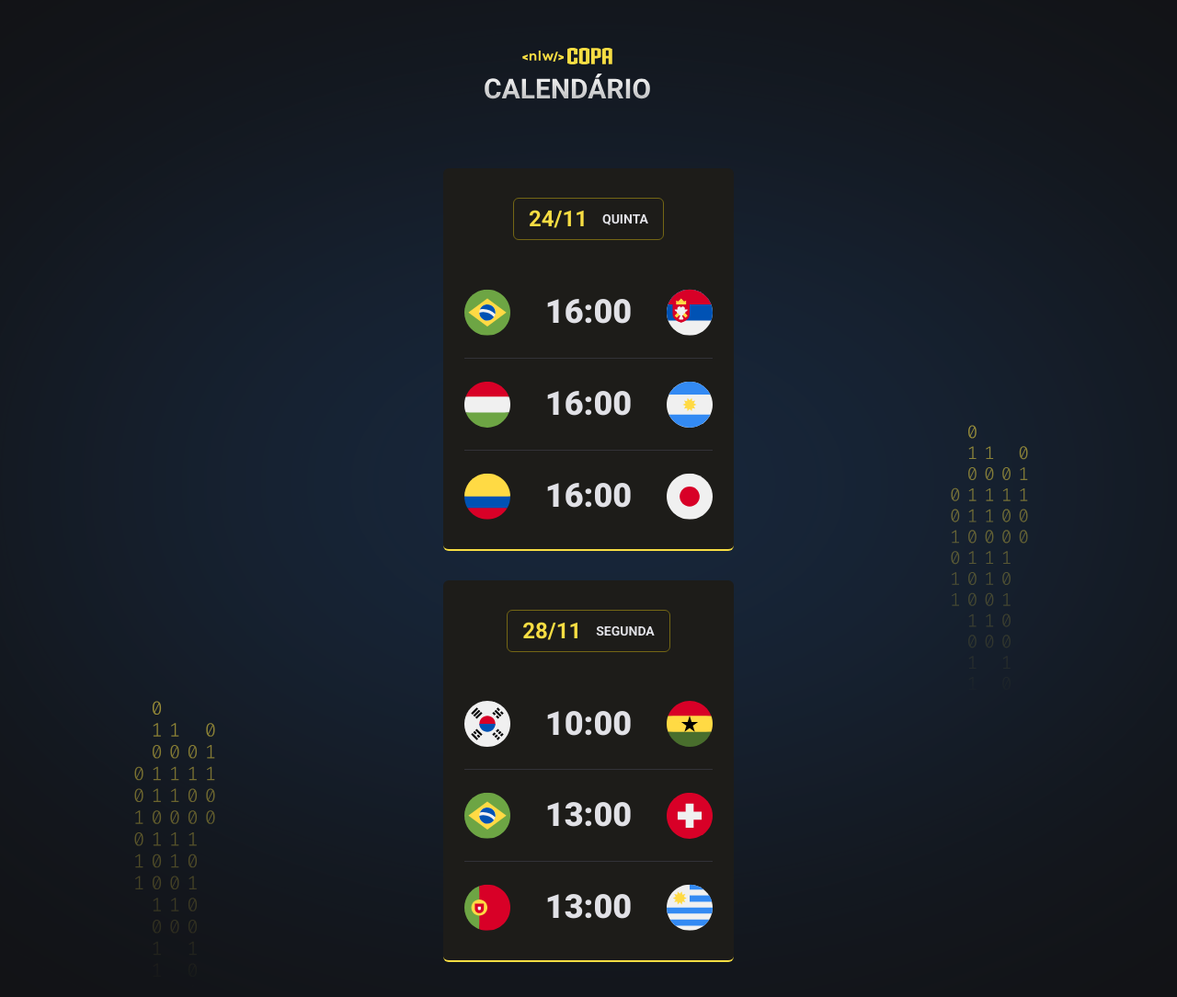
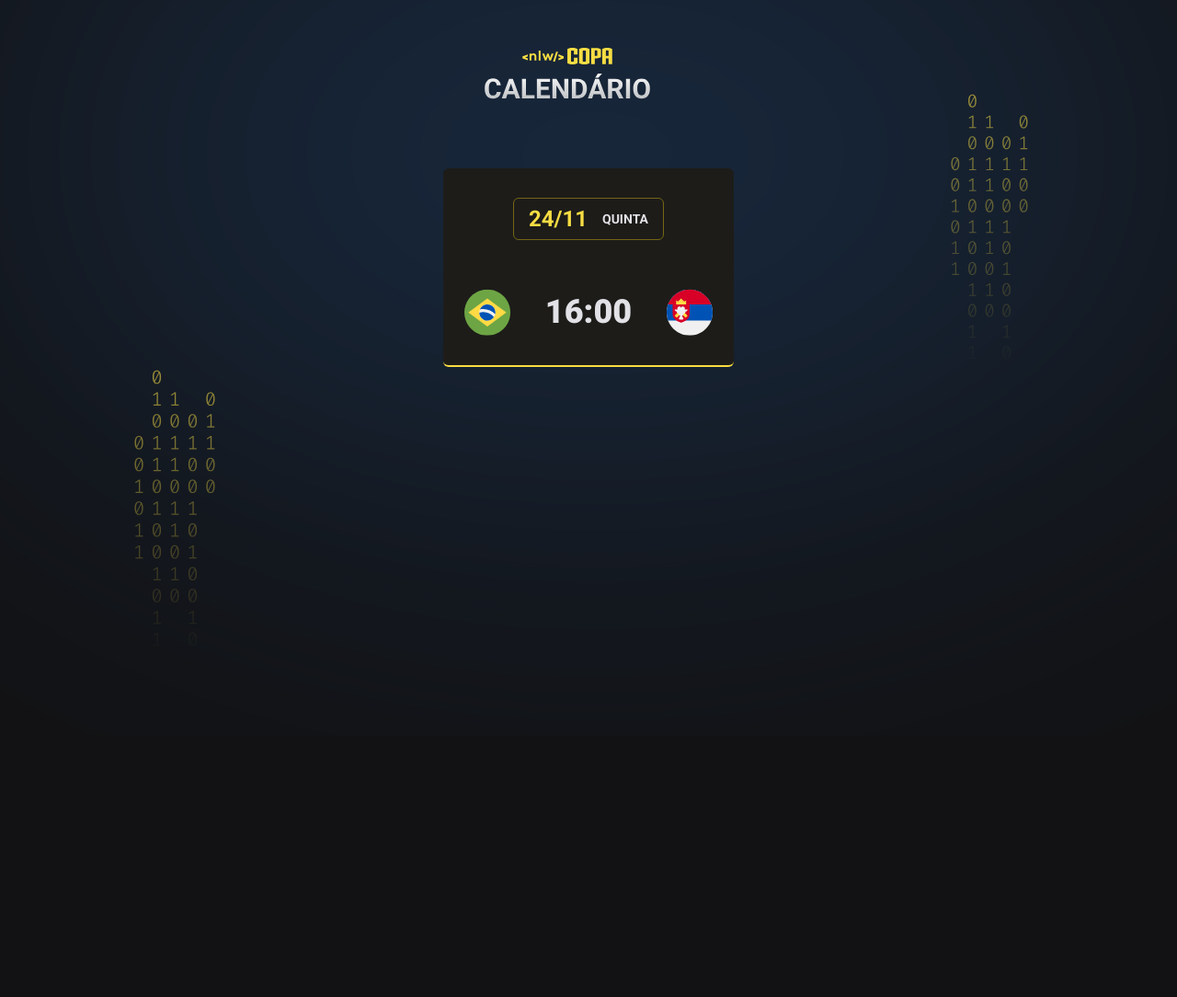
Before and after one commit to fernandadiasm/world-cup-calendar, a plain HTML site: page index.html in a window 1280 px wide. Shown: the whole page at 92% size. After the commit the page ends 800 px from the top, so only its background shows below. Drawn offline with Linux system fonts and the light colour scheme.

Commit message:
feat: :sparkles: adiciona script

```diff
--- a/index.html
+++ b/index.html
@@ -15,61 +15,25 @@
 
 </head>
 
-<body>
+<body class="blue">
   <div id="app">
     <header>
-      <img src="./assets/logo.svg" alt="Logo da NLW" />
+      <img src="./assets/logo.svg" alt="Logo da NLW">
     </header>
     <main id="cards">
       <div class="card">
         <h2>24/11 <span>quinta</span></h2>
         <ul>
           <li>
-            <img src="./assets/icon-brazil.svg" alt="Bandeira do Brasil" />
+            <img src="./assets/icon-brazil.svg" alt="Bandeira do Brasil">
             <strong>16:00</strong>
-            <img src="./assets/icon-serbia.svg" alt="Bandeira da Sérvia" />
-          </li>
-
-          <li>
-            <img src="./assets/icon-hungary.svg" alt="Bandeira do Hungria" />
-            <strong>16:00</strong>
-            <img src="./assets/icon-argentina.svg" alt="Bandeira da Argentina" />
-          </li>
-
-          <li>
-            <img src="./assets/icon-colombia.svg" alt="Bandeira da Colômbia" />
-            <strong>16:00</strong>
-            <img src="./assets/icon-japan.svg" alt="Bandeira do Japão" />
+            <img src="./assets/icon-serbia.svg" alt="Bandeira da Sérvia">
           </li>
         </ul>
       </div>
-
-      <div class="card">
-        <h2>28/11 <span>segunda</span></h2>
-        <ul>
-          <li>
-            <img src="./assets/icon-south_korea.svg" alt="Bandeira do Brasil" />
-            <strong>10:00</strong>
-            <img src="./assets/icon-ghana.svg" alt="Bandeira da Sérvia" />
-          </li>
-
-          <li>
-            <img src="./assets/icon-brazil.svg" alt="Bandeira do Brasil" />
-            <strong>13:00</strong>
-            <img src="./assets/icon-switzerland.svg" alt="Bandeira da Suíça" />
-          </li>
-
-          <li>
-            <img src="./assets/icon-portugal.svg" alt="Bandeira de Portugal" />
-            <strong>13:00</strong>
-            <img src="./assets/icon-uruguay.svg" alt="Bandeira do Uruguai" />
-          </li>
-
-        </ul>
-      </div>
     </main>
-
   </div>
+  <script src="./main.js"></script>
 </body>
 
 </html>
```
